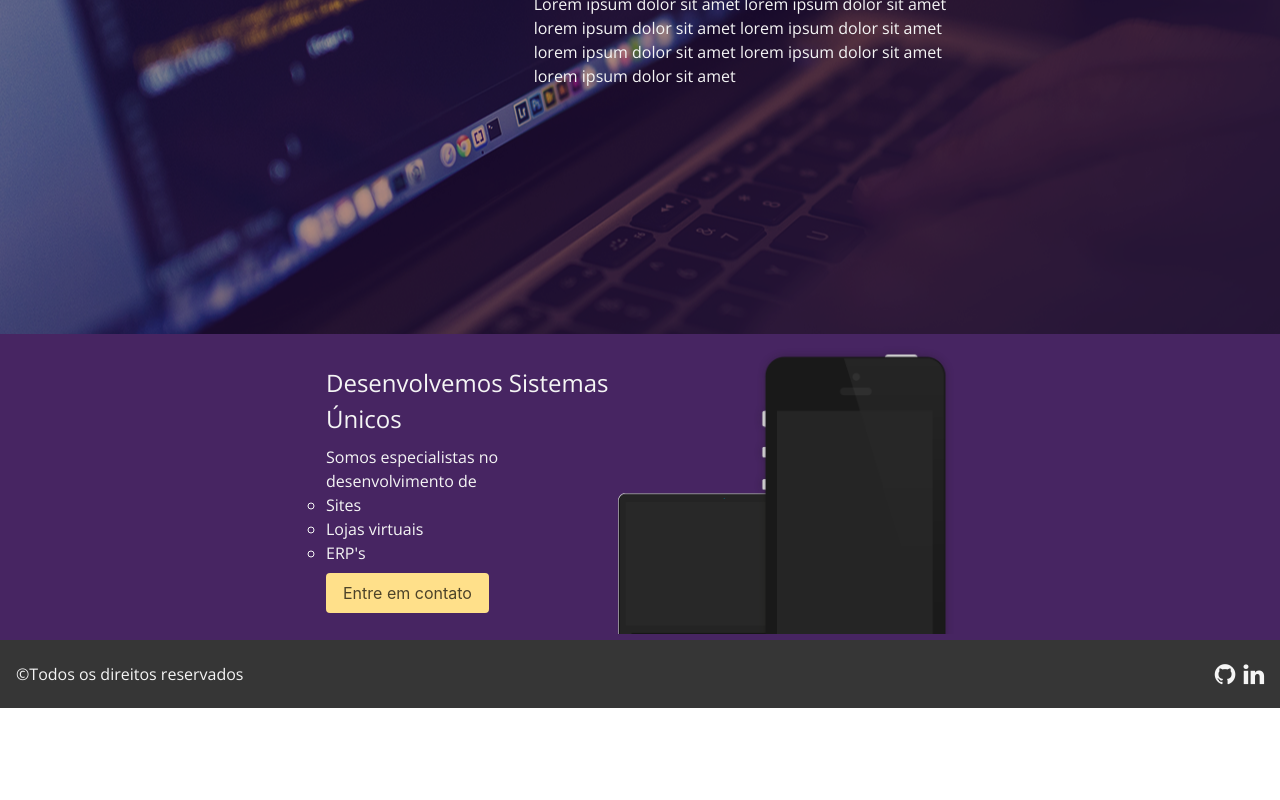
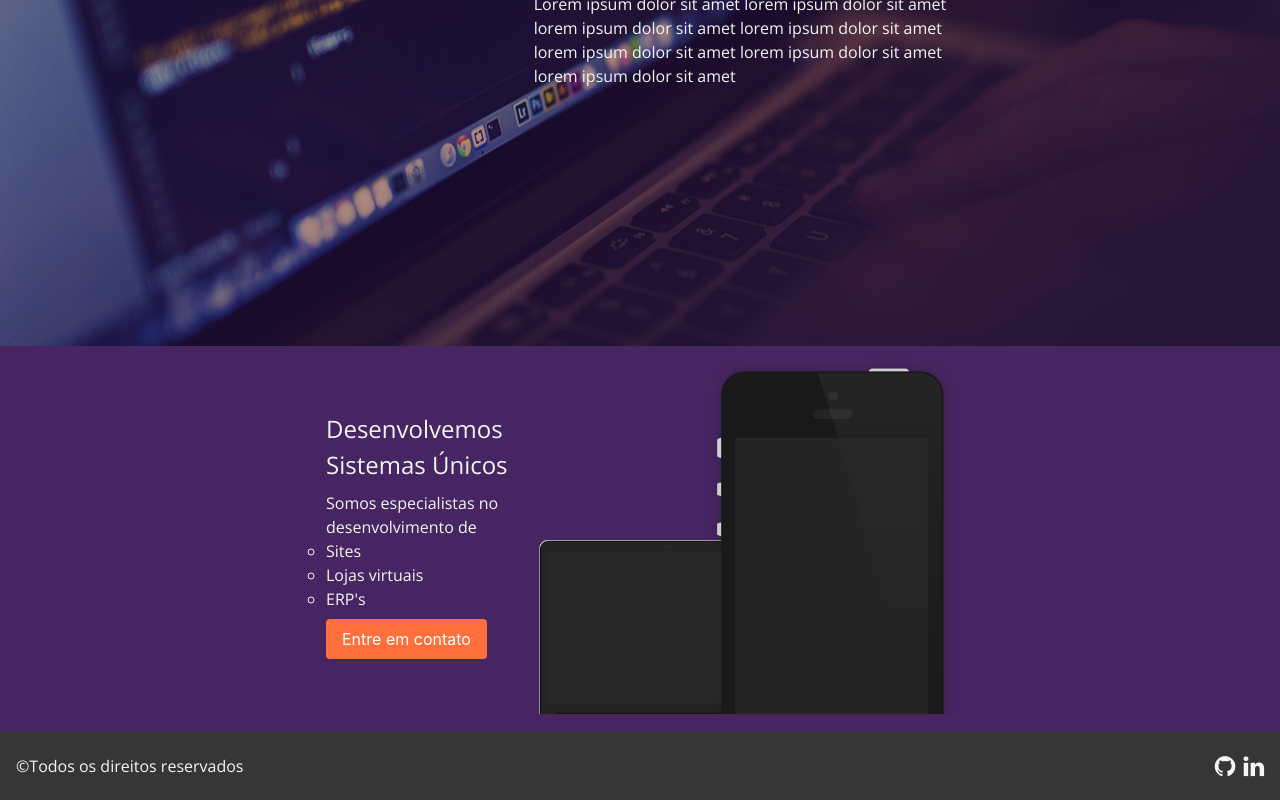
Before and after one commit to eng-gabrielscardoso/bcservicos-react, a React (Create React App) app in the folder frontend/: page / in a window 1280 px wide. Shown: the part 454-1254 px from the top of the page. Before the commit the page ends 1162 px from the top, so only its background shows below. Built offline with nearby package versions, Linux system fonts and the light colour scheme.

Commit message:
feat: add Headline component

```diff
--- a/frontend/src/components/Headline/Headline.css
+++ b/frontend/src/components/Headline/Headline.css
@@ -1,13 +1,19 @@
 section { background-color: #472562; }
 
-img { max-height: 360px; }
+img { min-height: 256px; }
 
 ul {
   list-style: circle !important;
   list-style-type: circle !important;
 }
 
-@media screen and (max-width: 768px) {
+button {
+  border: 0 !important;
+  color: #FFFFFF !important;
+  background-color: #ff703d !important;
+}
+
+@media screen and (max-width: 1024px) {
   .headline-main {
     margin: 0 auto;
     text-align: center;
--- a/frontend/src/components/Headline/Headline.jsx
+++ b/frontend/src/components/Headline/Headline.jsx
@@ -8,7 +8,7 @@ import device from '../../static/images/device.png';
 function Headline () {
   return (
     <section>
-      <div className="columns">
+      <div className="columns my-0">
         <div className="column is-half is-offset-one-quarter">
           <div className="is-flex is-justify-content-space-between is-align-items-center">
             <div className="headline-main has-text-light">
@@ -22,10 +22,10 @@ function Headline () {
                 </ul>
               </p>
               <Link to="/contato">
-                <button className="button is-warning mb-2">Entre em contato</button>
+                <button className="button mb-2">Entre em contato</button>
               </Link>
             </div>
-            <div className="headline-image  is-hidden-touch">
+            <div className="headline-image is-hidden-touch">
               <img src={ device } alt="Device responsiviness" title="Implementando sistemas Responsivos" aria-hidden="true" />
             </div>
           </div>
```
